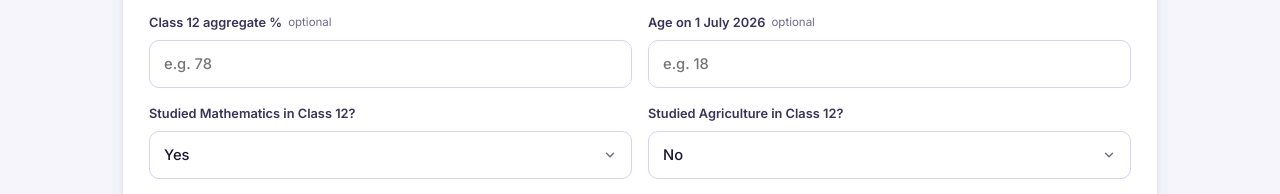
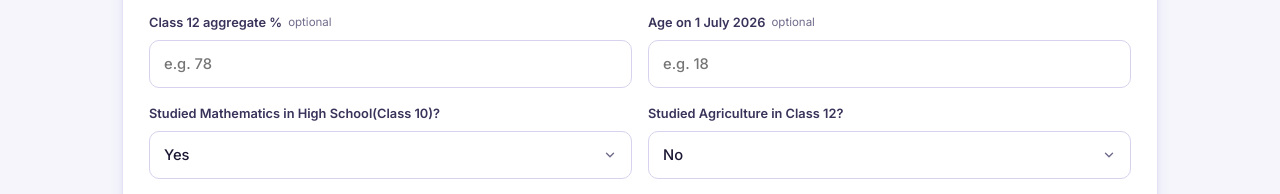
Before and after one commit to GauravKrJha/bhu-collegepredictor, a plain HTML site: page index.html in a window 1280 px wide. Shown: the part 817-1011 px from the top of the page. Drawn offline with Linux system fonts and the light colour scheme.

Commit message:
Update label for Mathematics study question

```diff
--- a/index.html
+++ b/index.html
@@ -328,7 +328,7 @@ footer.site b{color:var(--ink-2)}
             <input class="ctl" id="inAge" type="number" min="14" max="60" placeholder="e.g. 18">
           </div>
           <div class="field">
-            <label>Studied Mathematics in Class 12?</label>
+            <label>Studied Mathematics in High School(Class 10)?</label>
             <select class="ctl" id="inMath">
               <option value="1">Yes</option>
               <option value="0">No</option>
```
